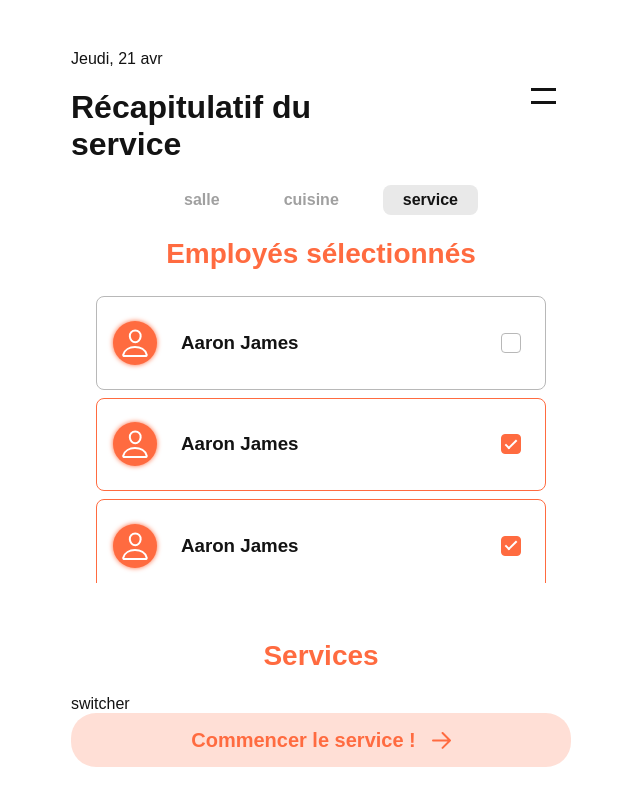
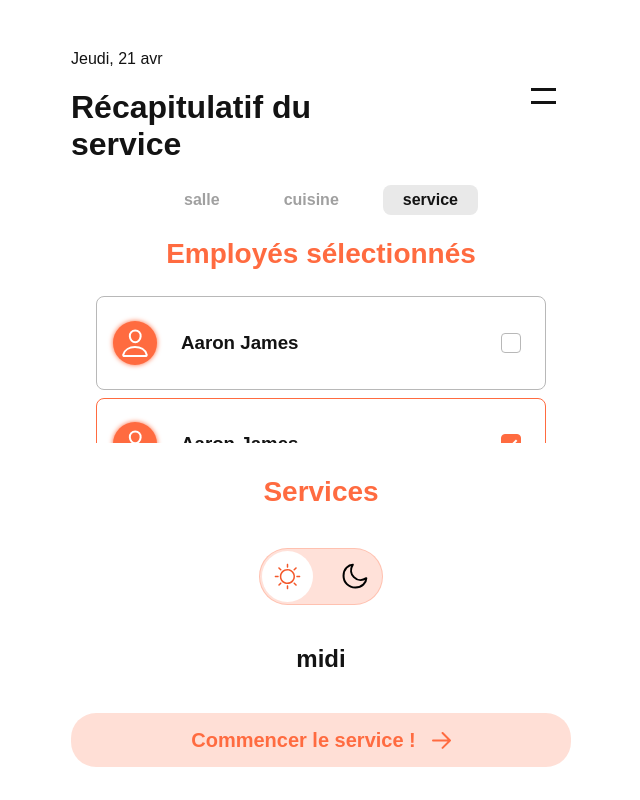
Before and after one commit to alexishadjian/mds-tips, a Next.js app in the folder src/: page /service in a window 1280 px wide. Shown: the top 800 px of the page, without its empty margins (319-959 px from the left). Built offline with nearby package versions, Linux system fonts and the light colour scheme.

Commit message:
ThemeSwitcher component

```diff
--- a/src/app/components/Svg.js
+++ b/src/app/components/Svg.js
@@ -23,6 +23,24 @@ const icons = {
       <path d="M8.24996 1.83331H16.5C17.5083 1.83331 18.3333 2.65831 18.3333 3.66665V18.3333C18.3333 19.3416 17.5083 20.1666 16.5 20.1666H8.24996C7.24163 20.1666 6.41663 19.3416 6.41663 18.3333V16.5H8.24996V18.3333H16.5V3.66665H8.24996V5.49998H6.41663V3.66665C6.41663 2.65831 7.24163 1.83331 8.24996 1.83331Z" fill="#FF4242"/>
       <path d="M9.24917 14.2909L10.5417 15.5834L15.125 11L10.5417 6.41669L9.24917 7.70919L11.6142 10.0834H2.75V11.9167H11.6142L9.24917 14.2909Z" fill="#FF4242"/>
     </svg>
+  ),
+  sun: (
+    <svg width="27" height="27" viewBox="0 0 27 27" fill="none" xmlns="http://www.w3.org/2000/svg">
+      <path d="M4.7325 13.5C4.7325 13.3011 4.65348 13.1103 4.51283 12.9697C4.37217 12.829 4.18141 12.75 3.9825 12.75H1.4325C1.23358 12.75 1.04282 12.829 0.902165 12.9697C0.761513 13.1103 0.682495 13.3011 0.682495 13.5C0.682495 13.6989 0.761513 13.8897 0.902165 14.0303C1.04282 14.171 1.23358 14.25 1.4325 14.25H3.9825C4.18141 14.25 4.37217 14.171 4.51283 14.0303C4.65348 13.8897 4.7325 13.6989 4.7325 13.5Z" fill="#F24E1E" fillOpacity="0.95"/>
+      <path d="M22.2675 13.5C22.2675 13.6989 22.3465 13.8897 22.4872 14.0303C22.6278 14.171 22.8186 14.25 23.0175 14.25H25.5675C25.7664 14.25 25.9572 14.171 26.0978 14.0303C26.2385 13.8897 26.3175 13.6989 26.3175 13.5C26.3175 13.3011 26.2385 13.1103 26.0978 12.9697C25.9572 12.829 25.7664 12.75 25.5675 12.75H23.0175C22.8186 12.75 22.6278 12.829 22.4872 12.9697C22.3465 13.1103 22.2675 13.3011 22.2675 13.5Z" fill="#F24E1E" fillOpacity="0.95"/>
+      <path d="M7.30499 20.76C7.43176 20.6206 7.50137 20.4385 7.49999 20.25C7.50056 20.1513 7.48164 20.0535 7.44431 19.9621C7.40699 19.8707 7.352 19.7876 7.28249 19.7175C7.21276 19.6472 7.12981 19.5914 7.03842 19.5533C6.94702 19.5153 6.84899 19.4957 6.74999 19.4957C6.65098 19.4957 6.55295 19.5153 6.46155 19.5533C6.37016 19.5914 6.28721 19.6472 6.21749 19.7175L4.43999 21.5025C4.31712 21.646 4.25291 21.8305 4.2602 22.0193C4.26749 22.2081 4.34574 22.3871 4.47931 22.5207C4.61288 22.6543 4.79194 22.7325 4.9807 22.7398C5.16945 22.7471 5.35401 22.6829 5.49749 22.56L7.30499 20.76Z" fill="#F24E1E" fillOpacity="0.95"/>
+      <path d="M19.695 6.24C19.6251 6.30993 19.5696 6.39295 19.5317 6.48432C19.4939 6.57568 19.4744 6.67361 19.4744 6.77251C19.4744 6.8714 19.4939 6.96933 19.5317 7.06069C19.5696 7.15206 19.6251 7.23508 19.695 7.305C19.7649 7.37493 19.8479 7.43041 19.9393 7.46825C20.0307 7.5061 20.1286 7.52557 20.2275 7.52557C20.3264 7.52557 20.4243 7.5061 20.5157 7.46825C20.607 7.43041 20.6901 7.37493 20.76 7.305L22.56 5.4975C22.6309 5.42804 22.6872 5.34521 22.7259 5.2538C22.7645 5.1624 22.7846 5.06424 22.785 4.96501C22.7822 4.76718 22.7013 4.57848 22.56 4.44001C22.4195 4.30032 22.2294 4.22191 22.0312 4.22191C21.8331 4.22191 21.643 4.30032 21.5025 4.44001L19.695 6.24Z" fill="#F24E1E" fillOpacity="0.95"/>
+      <path d="M13.5 22.2675C13.3011 22.2675 13.1103 22.3465 12.9697 22.4872C12.829 22.6278 12.75 22.8186 12.75 23.0175V25.5675C12.75 25.7664 12.829 25.9572 12.9697 26.0978C13.1103 26.2385 13.3011 26.3175 13.5 26.3175C13.6989 26.3175 13.8897 26.2385 14.0303 26.0978C14.171 25.9572 14.25 25.7664 14.25 25.5675V23.0175C14.25 22.8186 14.171 22.6278 14.0303 22.4872C13.8897 22.3465 13.6989 22.2675 13.5 22.2675Z" fill="#F24E1E" fillOpacity="0.95"/>
+      <path d="M12.75 1.43248V3.98248C12.75 4.1814 12.829 4.37216 12.9697 4.51281C13.1103 4.65347 13.3011 4.73248 13.5 4.73248C13.6989 4.73248 13.8897 4.65347 14.0303 4.51281C14.171 4.37216 14.25 4.1814 14.25 3.98248V1.43248C14.25 1.23357 14.171 1.0428 14.0303 0.902152C13.8897 0.7615 13.6989 0.682483 13.5 0.682483C13.3011 0.682483 13.1103 0.7615 12.9697 0.902152C12.829 1.0428 12.75 1.23357 12.75 1.43248Z" fill="#F24E1E" fillOpacity="0.95"/>
+      <path d="M19.695 20.76L21.5025 22.56C21.6069 22.6653 21.7403 22.7373 21.8856 22.7668C22.031 22.7964 22.1819 22.7821 22.3191 22.726C22.4564 22.6698 22.5739 22.5741 22.6569 22.4511C22.7398 22.3281 22.7844 22.1833 22.785 22.035C22.7846 21.9358 22.7645 21.8376 22.7259 21.7462C22.6872 21.6548 22.6309 21.572 22.56 21.5025L20.76 19.695C20.6188 19.5538 20.4272 19.4744 20.2275 19.4744C20.0278 19.4744 19.8362 19.5538 19.695 19.695C19.5538 19.8362 19.4744 20.0278 19.4744 20.2275C19.4744 20.4272 19.5538 20.6188 19.695 20.76Z" fill="#F24E1E" fillOpacity="0.95"/>
+      <path d="M7.5 6.74998C7.50057 6.65128 7.48165 6.55343 7.44432 6.46205C7.407 6.37068 7.35201 6.28757 7.2825 6.21749L5.475 4.41748C5.33447 4.2778 5.14439 4.19939 4.94625 4.19939C4.74811 4.19939 4.55802 4.2778 4.4175 4.41748C4.27781 4.55801 4.1994 4.74809 4.1994 4.94623C4.1994 5.14437 4.27781 5.33446 4.4175 5.47498L6.2175 7.28248C6.28722 7.35278 6.37017 7.40858 6.46156 7.44665C6.55296 7.48473 6.65099 7.50433 6.75 7.50433C6.84901 7.50433 6.94703 7.48473 7.03843 7.44665C7.12982 7.40858 7.21277 7.35278 7.2825 7.28248C7.35201 7.2124 7.407 7.12929 7.44432 7.03792C7.48165 6.94654 7.50057 6.84869 7.5 6.74998Z" fill="#F24E1E" fillOpacity="0.95"/>
+      <path d="M5.81252 13.4025C5.79318 14.9091 6.22228 16.3875 7.04526 17.6497C7.86824 18.9118 9.04794 19.9008 10.4344 20.4908C11.8208 21.0808 13.3514 21.2453 14.8315 20.9632C16.3117 20.6812 17.6745 19.9654 18.7468 18.9068C19.8191 17.8483 20.5525 16.4948 20.8536 15.0184C21.1547 13.5421 21.0101 12.0095 20.438 10.6155C19.866 9.22158 18.8923 8.02921 17.6409 7.18999C16.3895 6.35078 14.9168 5.90263 13.41 5.9025C11.4088 5.89251 9.48535 6.67638 8.06118 8.08227C6.63702 9.48816 5.82837 11.4014 5.81252 13.4025ZM19.5 13.4025C19.5194 14.6128 19.1781 15.8014 18.5196 16.817C17.8612 17.8327 16.9153 18.6293 15.8026 19.1056C14.6898 19.5819 13.4604 19.7162 12.2711 19.4915C11.0817 19.2667 9.98616 18.693 9.12393 17.8436C8.26169 16.9941 7.67179 15.9072 7.42935 14.7213C7.18692 13.5354 7.30291 12.3042 7.76257 11.1845C8.22222 10.0647 9.00474 9.10713 10.0105 8.43362C11.0162 7.76011 12.1996 7.40117 13.41 7.4025C15.0121 7.39449 16.5521 8.0212 17.6934 9.14558C18.8346 10.27 19.4842 11.8005 19.5 13.4025Z" fill="#F24E1E" fillOpacity="0.95"/>
+    </svg>
+  ),
+  moon: (
+    <svg width="27" height="27" viewBox="0 0 27 27" fill="none" xmlns="http://www.w3.org/2000/svg">
+      <path d="M11.8125 1.6875C7.59375 1.6875 2.53125 5.90625 2.53125 12.6563C2.53125 19.4063 7.59375 24.4688 14.3437 24.4688C21.0937 24.4688 25.3125 19.4063 25.3125 15.1875C16.0312 21.0938 5.90625 10.9688 11.8125 1.6875Z" stroke="black" strokeWidth="2" strokeLinecap="round" strokeLinejoin="round"/>
+    </svg>
   )
 };
 export default function Svg({ icon }) {
--- a/src/app/components/themeSwitcher/ThemeSwitcher.js
+++ b/src/app/components/themeSwitcher/ThemeSwitcher.js
@@ -1,10 +1,30 @@
-import styles from './theme-switcher.module.scss';
+"use client";
 
+import Svg from "@/app/components/Svg";
+import { useState, useEffect } from "react";
+import { useTheme } from "next-themes";
+import styles from './theme-switcher.module.scss'
 
 export default function ThemeSwitcher() {
+    const [mounted, setMounted] = useState(false);
+    const { theme, setTheme } = useTheme();
+
+    useEffect(() => {
+        setMounted(true);
+    }, []);
+
+    if (!mounted) {
+        return null;
+    }
+
     return (
-        <div className={styles.theme_switcher}>
-            switcher
-        </div>
+        <button
+            className={styles.switcher_container}
+            onClick={() => (theme === "dark") ? setTheme("light") : setTheme("dark")}
+        >
+            <div className={styles.active_bg}></div>
+            <Svg icon="sun" />
+            <Svg icon="moon" />
+        </button>
     );
-}
+};
--- a/src/app/components/themeSwitcher/theme-switcher.module.scss
+++ b/src/app/components/themeSwitcher/theme-switcher.module.scss
@@ -0,0 +1,34 @@
+.switcher_container {
+    background-color: #FFE1D9;
+    border: 1px solid #FF6B4045;
+    padding: 14px;
+    border-radius: 30px;
+    display: flex;
+    gap: 40px;
+    position: relative;
+
+    .active_bg {
+        top: 2px;
+        bottom: 2px;
+        left: 2px;
+        position: absolute;
+        transition: 0.3s;
+        border-radius: 50%;
+        aspect-ratio: 1/1;
+        background-color: var(--white);
+    }
+    svg {
+        position: relative;
+        z-index: 1;
+    }
+}
+
+[data-theme="light"] .active_bg {
+    left: 2px;
+    right: unset;
+}
+
+[data-theme="dark"] .active_bg {
+    right: 2px;
+    left: unset;
+}
--- a/src/app/service/page.js
+++ b/src/app/service/page.js
@@ -7,7 +7,7 @@ import ThemeSwitcher from '../components/themeSwitcher/ThemeSwitcher';
 
 export default function Service() {
   return (
-    <main>
+    <main className={styles.main}>
 
         <Header title="Récapitulatif du service" />
 
@@ -19,9 +19,10 @@ export default function Service() {
             <UserCards activeType="cuisine" />
         </div>
 
-        <div className="bottom-container wrapper">
-            <h2 className={styles.color_title}>Services</h2>
+        <div className="bottom-container wrapper flex column gap-l center-y">
+            <h2 className={styles.color_title + " m-0"}>Services</h2>
             <ThemeSwitcher />
+            <h2 className="m-0">midi</h2>
             <BottomButton text="Commencer le service !" link="/cuisine" />
         </div>
 
--- a/src/app/service/style.module.scss
+++ b/src/app/service/style.module.scss
@@ -1,5 +1,7 @@
-.color_title {
-    color: var(--orange);
-    font-size: 28px;
-    text-align: center;
+.main {
+    .color_title {
+        color: var(--orange);
+        font-size: 28px;
+        text-align: center;
+    }
 }
--- a/src/styles/global.scss
+++ b/src/styles/global.scss
@@ -5,6 +5,7 @@ html {
     font-family: Arial, Helvetica, sans-serif;
     background-color: var(--bg-color-primary);
     color: var(--txt-color-primary);
+    transition: 0.3s;
 }
 
 body {
@@ -46,6 +47,9 @@ Abstract
 .gap-m   { gap: 24px }
 .gap-l   { gap: 40px }
 .gap-xl  { gap: 54px }
+
+.m-0 { margin: 0 }
+.p-a { padding: 0 }
 
 /*--------------------------------------------------------------
 Columns
```
